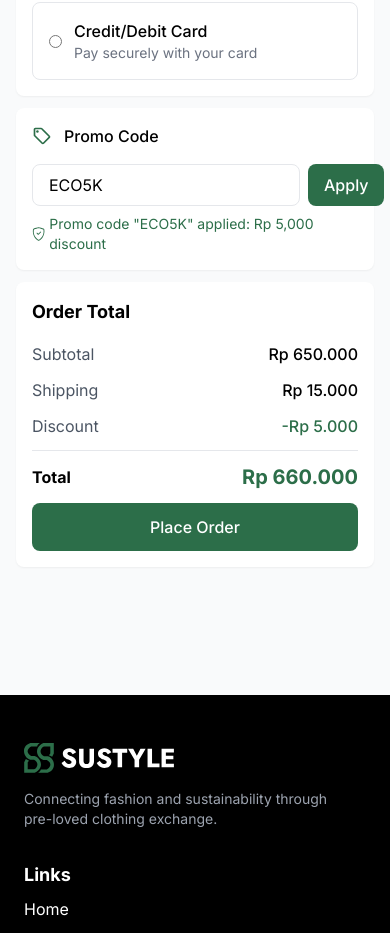
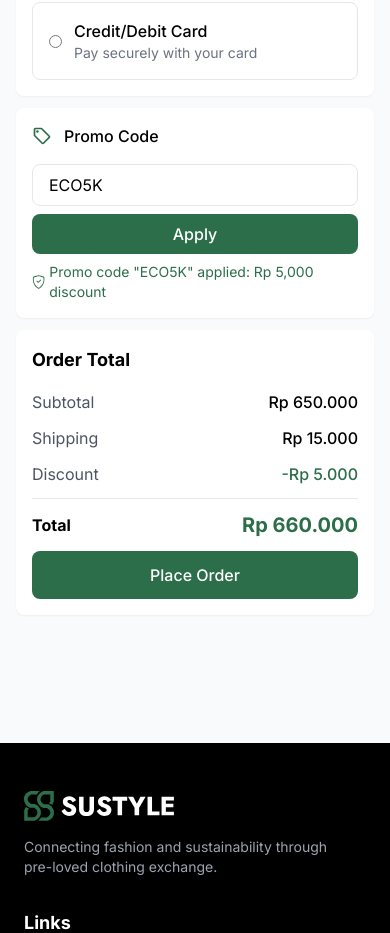
Before and after one commit to dindinmhs/wearth, a Next.js app: page /checkout in a window 390 px wide. Shown: the part 1140-2073 px from the top of the page. Built offline with nearby package versions, Linux system fonts and the light colour scheme.

Commit message:
fix the overflow apply

```diff
--- a/app/(navLayout)/checkout/page.tsx
+++ b/app/(navLayout)/checkout/page.tsx
@@ -146,14 +146,14 @@ export default function CheckoutPage() {
                   <MdOutlineLocalOffer className="text-xl text-[#2c6e49]" />
                   <h3 className="font-medium">Promo Code</h3>
                 </div>
-                <div className="flex gap-2">
+                <div className="flex flex-col sm:flex-row gap-2">
                   <input
                     type="text"
                     placeholder="Enter promo code"
-                    className="flex-1 border rounded-lg px-4 py-2 focus:outline-none focus:ring-2 focus:ring-[#2c6e49]"
+                    className="w-full border rounded-lg px-4 py-2 focus:outline-none focus:ring-2 focus:ring-[#2c6e49]"
                     defaultValue="ECO5K"
                   />
-                  <button className="bg-[#2c6e49] text-white px-4 py-2 rounded-lg font-medium hover:bg-[#235539] transition-colors">
+                  <button className="w-full sm:w-auto bg-[#2c6e49] text-white px-4 py-2 rounded-lg font-medium hover:bg-[#235539] transition-colors">
                     Apply
                   </button>
                 </div>
```
